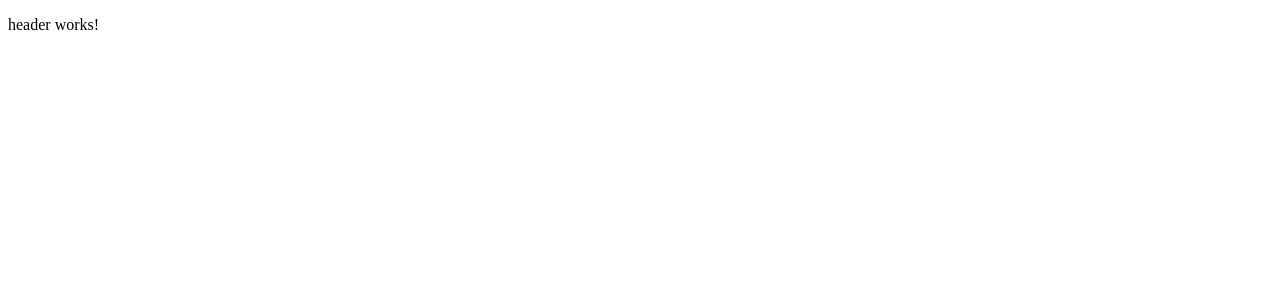
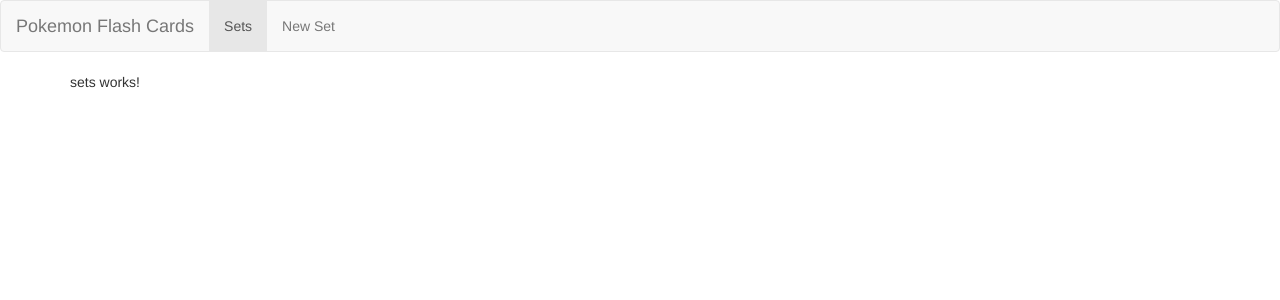
Before and after one commit to cynthiarawlings/pokemon, an Angular app: page /sets in a window 1280 px wide. Before the commit this address led to /. Shown: the top 300 px of the page. Built offline with nearby package versions, Linux system fonts and the light colour scheme.

Commit message:
added bootstrap

```diff
--- a/angular.json
+++ b/angular.json
@@ -25,6 +25,7 @@
               "src/assets"
             ],
             "styles": [
+              "node_modules/bootstrap/dist/css/bootstrap.min.css",
               "src/styles.css"
             ],
             "scripts": []
@@ -87,8 +88,7 @@
               "src/assets"
             ],
             "styles": [
-              "src/styles.css",
-              "node_modules/bootstrap/dist/css/bootstrap.min.css"
+              "src/styles.css"
             ],
             "scripts": []
           }
--- a/package.json
+++ b/package.json
@@ -18,6 +18,7 @@
     "@angular/platform-browser": "^15.2.0",
     "@angular/platform-browser-dynamic": "^15.2.0",
     "@angular/router": "^15.2.0",
+    "bootstrap": "^3.4.1",
     "rxjs": "~7.8.0",
     "tslib": "^2.3.0",
     "zone.js": "~0.12.0"
--- a/src/app/header/header.component.html
+++ b/src/app/header/header.component.html
@@ -1 +1,23 @@
-<p>header works!</p>
+<nav class="navbar navbar-default">
+    <div class="container-fluid">
+        <div class="navbar-header">
+            <a href="#" class="navbar-brand">Pokemon Flash Cards</a>
+        </div>
+
+        <div class="collapse navbar-collapse">
+            <ul class="nav navbar-nav">
+                <li routerLinkActive="active"><a routerLink="/sets">Sets</a></li>
+                <li routerLinkActive="active"><a routerLink="/sets/new">New Set</a></li>
+            </ul>
+            <!-- <ul class="nav navbar-nav navbar-right">
+                <li class="dropdown" appDropdown>
+                    <a style="cursor: pointer;" class="dropdown-toggle" role="button">Manage <span class="caret"></span></a>
+                    <ul class="dropdown-menu">
+                        <li><a style="cursor: pointer;" (click)="onSaveData()">Save Data</a></li>
+                        <li><a style="cursor: pointer;" (click)="onFetchData()">Fetch Data</a></li>
+                    </ul>
+                </li>
+            </ul> -->
+        </div>
+    </div>
+</nav>
--- /dev/null
+++ b/src/app/set-resolver.service.ts
@@ -0,0 +1,3 @@
+export class SetResolverService {
+
+}
```
Also changed, not shown: src/app/app-routing.module.ts (+13 -8 lines), src/app/pokemon.model.ts (added), 1 other file (tests, documents, lock files or other folders).
